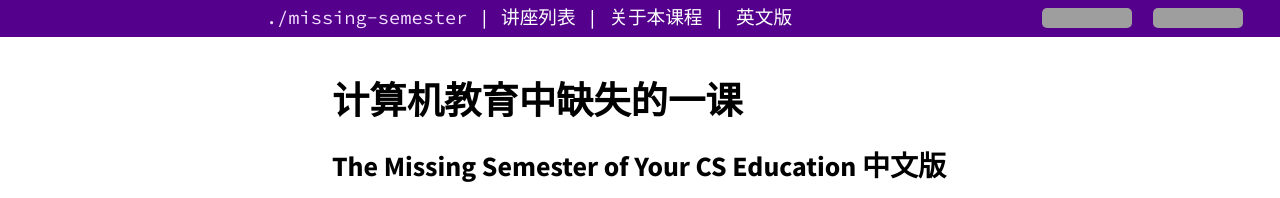
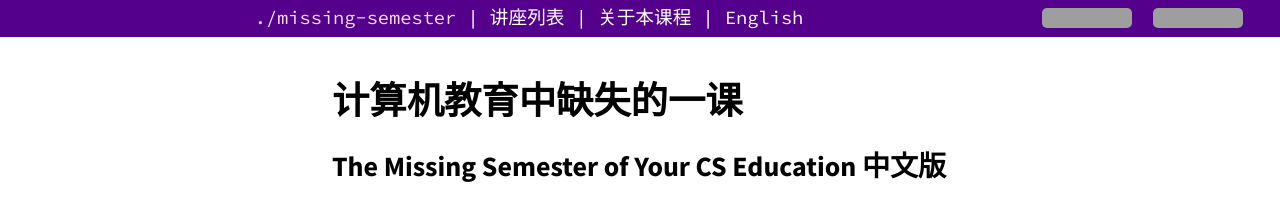
Before and after one commit to missing-semester-cn/missing-semester-cn.github.io, a Jekyll site: the page built from index.md, in a window 1280 px wide. Shown: the top 198 px of the page. Built offline with Jekyll 4.4.1, drawn with Linux system fonts in a browser that asks for light colours; grey boxes are pictures that could not be loaded.

Commit message:
Update nav.html

```diff
--- a/_includes/nav.html
+++ b/_includes/nav.html
@@ -8,7 +8,7 @@
       <div class="trigger-child">
         <span class="nav-link"><a href="/2020/">讲座列表</a></span>
         <span class="nav-link"><a href="/about/">关于本课程</a></span>
-        <span class="nav-link"><a href="https://missing.csail.mit.edu/">英文版</a></span>
+        <span class="nav-link"><a href="https://missing.csail.mit.edu/">English</a></span>
         <span style="float: right;margin: 3px;padding-right:15px"><a  href="https://github.com/missing-semester-cn/missing-semester-cn.github.io/stargazers">
         <img alt="GitHub stars" src="https://img.shields.io/github/stars/missing-semester-cn/missing-semester-cn.github.io?style=social"></a></span>
      <span style="float: right;margin: 3px;padding-right:15px"> <a  href="https://github.com/missing-semester-cn/missing-semester-cn.github.io">
```
